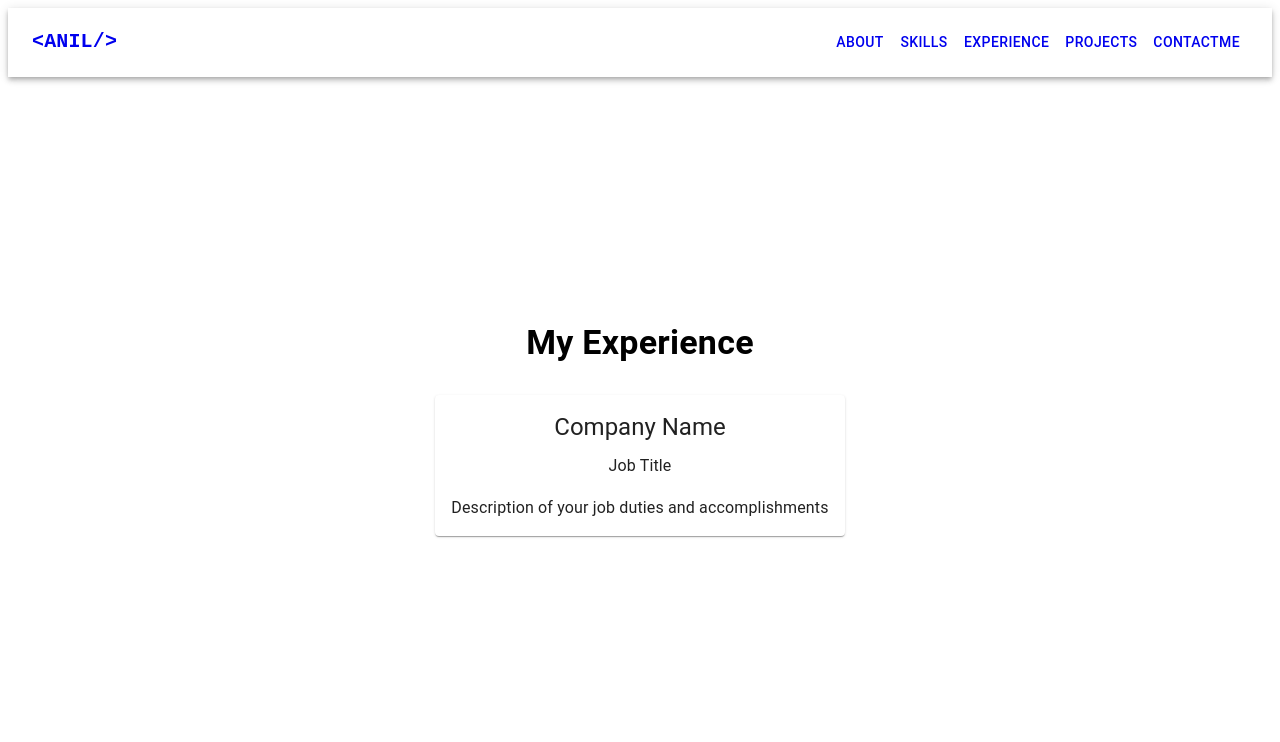
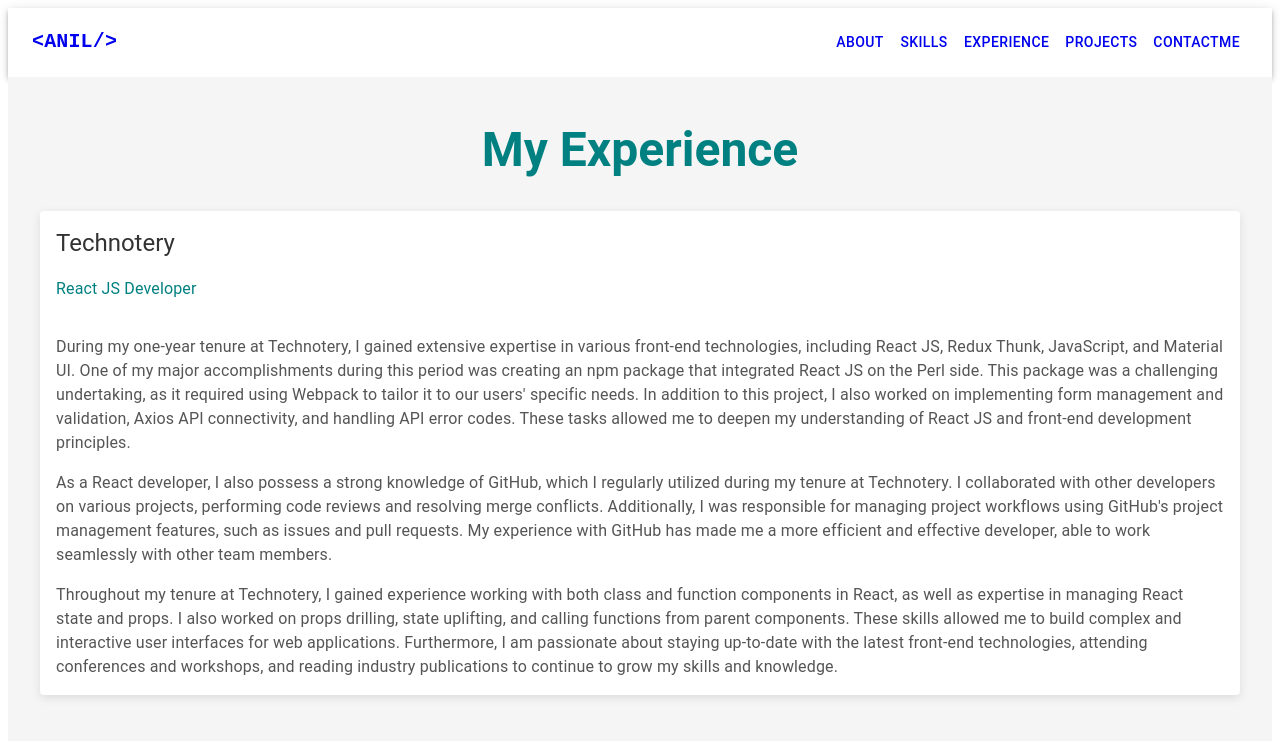
Before and after one commit to anii1429/reactjs-portfolio-website, a React (Create React App) app: page /experience in a window 1280 px wide. Shown: the top 742 px of the page. Built offline with nearby package versions, Linux system fonts and the light colour scheme; a web font is replaced by a local one.

Commit message:
changes in project card and experience page

```diff
--- a/src/components/ProjectCard.jsx
+++ b/src/components/ProjectCard.jsx
@@ -1,4 +1,5 @@
-import * as React from 'react';
+import React from 'react';
+import { useSpring, animated } from '@react-spring/web';
 import Card from '@mui/material/Card';
 import CardActions from '@mui/material/CardActions';
 import CardContent from '@mui/material/CardContent';
@@ -6,14 +7,29 @@
 import Button from '@mui/material/Button';
 import Typography from '@mui/material/Typography';
 import ".././style.css"
-import image from "../data/images/todo.jpg"
+import img from "../data/images/todo.jpg"
 
 const ProjectCard = ({project}) => {
+  const [animatedStyle, setAnimatedStyle] = useSpring(() => ({
+    opacity: 0,
+    transform: 'translateY(50px)',
+  }));
+
+  // animate the card on mount
+  React.useEffect(() => {
+    setAnimatedStyle({
+      opacity: 1,
+      transform: 'translateY(0px)',
+      delay: 100,
+    });
+  }, [setAnimatedStyle]);
+
   return (
-    <><Card sx={{ maxWidth: 345 }} className="project-card-view">
+    <animated.div style={animatedStyle}>
+      <Card sx={{ maxWidth: 345 }} className="project-card-view">
         <CardMedia
-      // sx={{ height: 140 }}
-      image={"https://www.google.com/url?sa=i&url=https%3A%2F%2Fponyfoo.com%2Farticles%2Fyou-dont-need-a-todo-app&psig=AOvVaw25mKNzbTnEWesWOWsCJcbR&ust=1682045478464000&source=images&cd=vfe&ved=0CBEQjRxqFwoTCMjjwO65t_4CFQAAAAAdAAAAABAE"}
+        sx={{ height: 140 }}
+          image={img}
           title="green iguana"
         />
         <CardContent>
@@ -28,36 +44,9 @@
           <Button size="small">Share</Button>
           <Button size="small">Learn More</Button>
         </CardActions>
-  </Card></>
+      </Card>
+    </animated.div>
   );
 }
 
-export default ProjectCard
-
-{/* <Card className="project-card-view">
-<Card.Img variant="top" src={props.imgPath} alt="card-img" />
-<Card.Body>
-  <Card.Title>{props.title}</Card.Title>
-  <Card.Text style={{ textAlign: "justify" }}>
-    {props.description}
-  </Card.Text>
-  <Button className="viewbtn" variant="primary" href={props.ghLink} target="_blank">
-    View
-  </Button>
-  {"\n"}
-  {"\n"}
-
-
-  {!props.isBlog && props.demoLink && (
-    <Button
-      variant="primary"
-      href={props.demoLink}
-      target="_blank"
-      style={{ marginLeft: "10px" }}
-    >
-
-      {"Demo"}
-    </Button>
-  )}
-</Card.Body>
-</Card> */}
+export default ProjectCard;
--- a/src/pages/About.jsx
+++ b/src/pages/About.jsx
@@ -1,5 +1,7 @@
 import React from 'react';
 import { Box, Grid, Typography } from '@mui/material';
+import img from "../Assets/man.avif"
+import ".././style.css";
 const aboutMe = require("../data/aboutme.json")
 
 const AboutMe = () => {
@@ -7,14 +9,11 @@
     <Box sx={{ p: 4, height: '80vh', display: 'flex', justifyContent: 'center', alignItems: 'center' }}>
       <Grid container spacing={4} alignItems="center" justifyContent="center">
         <Grid item xs={12} md={4}>
-          <Box sx={{ display: 'flex', justifyContent: 'center' }}>
-            <img
-              src="https://avatars.githubusercontent.com/u/27229817?s=400&u=07c1b5f584bc5dc5b5d1b5e10e5c937c5fde79d6&v=4"
-              alt="My Profile Image"
-              height="200px"
-              width="200px"
-              sx={{ borderRadius: '50%' }}
-            />
+          <Box sx={{ display: 'flex', justifyContent: 'center' ,borderRadius: '50%'}}>
+          <div className="imagedeveloper">
+          <img  className="manImage" src={img} alt="my photo" />
+          <div className="manImageDiv"></div>
+          </div>
           </Box>
         </Grid>
         <Grid item xs={12} md={8}>
--- a/src/pages/Experience.jsx
+++ b/src/pages/Experience.jsx
@@ -1,32 +1,75 @@
-// import React from 'react';
-// import { Box, Container, Grid, Typography } from '@mui/material';
-// import { Timeline, TimelineItem, TimelineSeparator, TimelineConnector, TimelineContent, TimelineDot } from '@mui/lab';
-// import { Work as WorkIcon } from '@mui/icons-material';
-// const recentWork = require("../data/recentWork.json")
-
-import React from 'react';
-import { Typography, Paper, Grid, Box } from '@mui/material';
-
+import React from "react";
+import { Typography, Paper, Grid, Box } from "@mui/material";
 
 function ExperiencePage() {
   return (
-    <Box sx={{ p: 4, height: '80vh', display: 'flex', justifyContent: 'center', alignItems: 'center' }}>
+    <Box
+      sx={{
+        p: 4,
+        height: "75vh",
+        display: "flex",
+        justifyContent: "center",
+        alignItems: "center",
+        backgroundColor: "#f5f5f5",
+      }}
+    >
       <Grid container direction="column" alignItems="center" spacing={4}>
         <Grid item>
-        <Typography variant="h4" sx={{ fontWeight: 'bold' }}>
+          <Typography
+            variant="h3"
+            sx={{ fontWeight: "bold", color: "#008080" }}
+          >
             My Experience
           </Typography>
         </Grid>
         <Grid item xs={12} md={8} lg={6}>
-        <Paper sx={{ p: 2, textAlign: 'center' }}>
-          <Typography variant="h5" sx={{ mb: 1 }}>
-            Company Name
+          <Paper
+            sx={{
+              p: 2,
+              textAlign: "left",
+              backgroundColor: "#fff",
+              boxShadow: "0px 3px 10px rgba(0, 0, 0, 0.1)",
+            }}
+          >
+            <Typography variant="h5" sx={{ mb: 2, color: "#333" }}>
+              Technotery
             </Typography>
-          <Typography variant="subtitle1" sx={{ mb: 2 }}>
-            Job Title
+            <Typography variant="subtitle1" sx={{ mb: 4, color: "#008080" }}>
+              React JS Developer
             </Typography>
-          <Typography variant="body1">
-            Description of your job duties and accomplishments
+            <Typography variant="body1" sx={{ color: "#555" }}>
+              During my one-year tenure at Technotery, I gained extensive
+              expertise in various front-end technologies, including React JS,
+              Redux Thunk, JavaScript, and Material UI. One of my major
+              accomplishments during this period was creating an npm package
+              that integrated React JS on the Perl side. This package was a
+              challenging undertaking, as it required using Webpack to tailor it
+              to our users' specific needs. In addition to this project, I also
+              worked on implementing form management and validation, Axios API
+              connectivity, and handling API error codes. These tasks allowed me
+              to deepen my understanding of React JS and front-end development
+              principles.
+            </Typography>
+            <Typography variant="body1" sx={{ color: "#555", mt: 2 }}>
+              As a React developer, I also possess a strong knowledge of GitHub,
+              which I regularly utilized during my tenure at Technotery. I
+              collaborated with other developers on various projects, performing
+              code reviews and resolving merge conflicts. Additionally, I was
+              responsible for managing project workflows using GitHub's project
+              management features, such as issues and pull requests. My
+              experience with GitHub has made me a more efficient and effective
+              developer, able to work seamlessly with other team members.
+            </Typography>
+            <Typography variant="body1" sx={{ color: "#555", mt: 2 }}>
+              Throughout my tenure at Technotery, I gained experience working
+              with both class and function components in React, as well as
+              expertise in managing React state and props. I also worked on
+              props drilling, state uplifting, and calling functions from parent
+              components. These skills allowed me to build complex and
+              interactive user interfaces for web applications. Furthermore, I
+              am passionate about staying up-to-date with the latest front-end
+              technologies, attending conferences and workshops, and reading
+              industry publications to continue to grow my skills and knowledge.
             </Typography>
           </Paper>
         </Grid>
@@ -36,40 +79,3 @@
 }
 
 export default ExperiencePage;
-
-
-
-
-// function ExperiencePage() {
-//   return (
-//     <Box sx={{ flexGrow: 1 }}>
-//       <Container maxWidth="lg">
-//         {/* <Typography variant="h3" sx={{ mt: 4, mb: 2 }}>Experience</Typography> */}
-//         <Grid container spacing={2}>
-//           <Grid item xs={12}>
-//             <Timeline position="alternate">
-//             {recentWork.map((work,i)=>{
-//               return  <TimelineItem key={i}>
-//               <TimelineSeparator>
-//                 <TimelineDot color="primary">
-//                   <WorkIcon />
-//                 </TimelineDot>
-//                 <TimelineConnector />
-//               </TimelineSeparator>
-//               <TimelineContent>
-//                 <Typography variant="h6">React Developer</Typography>
-//                 <Typography variant="subtitle1" color="text.secondary">{work.title}</Typography>
-//                 <Typography variant="subtitle2" color="text.secondary">{work.duration}</Typography>
-//                 <Typography variant="body1" sx={{ mt: 1 }}>{work.description}</Typography>
-//               </TimelineContent>
-//             </TimelineItem>
-//             })}
-//             </Timeline>
-//           </Grid>
-//         </Grid>
-//       </Container>
-//     </Box>
-//   );
-// }
-
-// export default ExperiencePage;
--- a/src/style.css
+++ b/src/style.css
@@ -207,8 +207,8 @@
   letter-spacing: 1px !important;
 }
 .manImage{
-  width: 300px;
-  height: 300px;
+  width: 400px;
+  height: 400px;
   border-radius: 50%;
 }
 .imagedeveloper {
```
Lines whose indentation alone changed are shown as unchanged.
